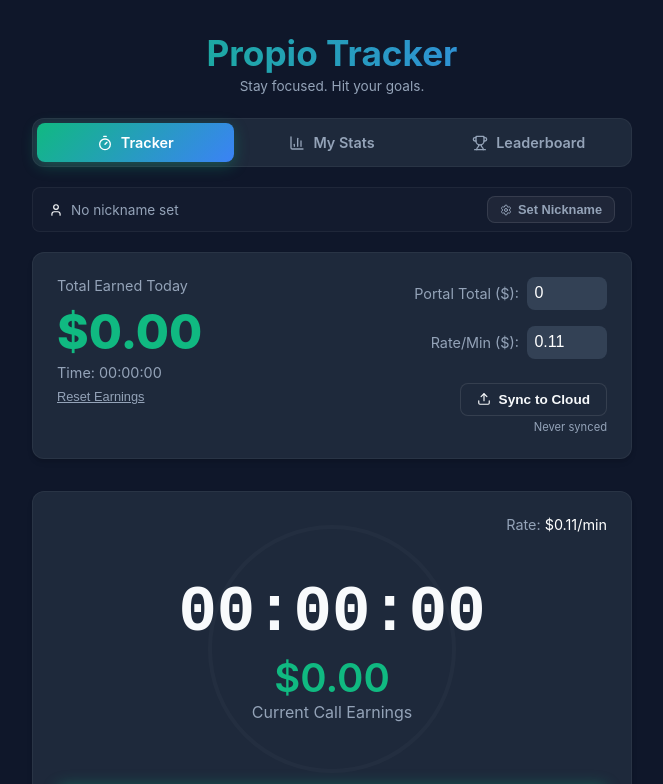
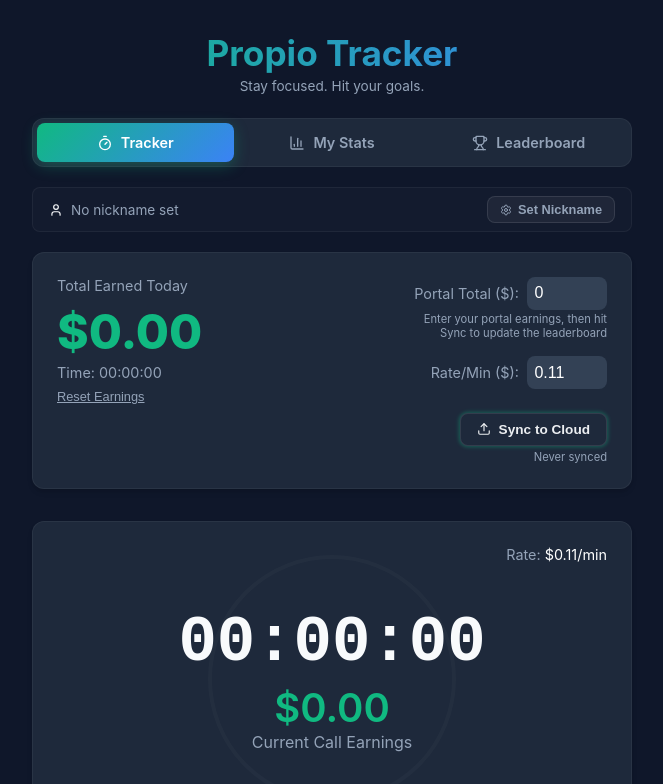
Before and after one commit to DanieljVilema/Propio-Tracker, a React (Vite) app: page / in a window 1280 px wide. Shown: the top 784 px of the page, without its empty margins (308-971 px from the left). Built offline with nearby package versions, Linux system fonts and the light colour scheme; no server answers.

Commit message:
fix: improve sync discoverability with helper text and pulsing button for new users

```diff
--- a/src/components/Dashboard.jsx
+++ b/src/components/Dashboard.jsx
@@ -94,6 +94,7 @@ export function Dashboard({
                 <div style={{ display: 'flex', flexDirection: 'column', gap: '1rem', alignItems: 'flex-end' }}>
 
                     {/* Initial Balance Config */}
+                    <div style={{ display: 'flex', flexDirection: 'column', alignItems: 'flex-end', gap: '0.15rem' }}>
                         <div style={{ display: 'flex', alignItems: 'center', gap: '0.5rem' }}>
                             <label style={{ color: 'var(--text-secondary)', fontSize: '0.9rem' }}>Portal Total ($):</label>
                             <input
@@ -107,6 +108,10 @@ export function Dashboard({
                                 className="input"
                                 style={{ width: '80px', padding: '0.4rem' }}
                             />
+                        </div>
+                        <span style={{ fontSize: '0.7rem', color: 'var(--text-secondary)', textAlign: 'right', maxWidth: '200px' }}>
+                            Enter your portal earnings, then hit Sync to update the leaderboard
+                        </span>
                     </div>
 
                     {/* Rate Config */}
@@ -152,7 +157,8 @@ export function Dashboard({
                                     display: 'flex',
                                     alignItems: 'center',
                                     gap: '0.5rem',
-                                    fontWeight: '600'
+                                    fontWeight: '600',
+                                    animation: !lastSyncTime ? 'pulse 2s ease-in-out infinite' : 'none'
                                 }}
                             >
                                 <Upload size={14} />
--- a/src/components/Leaderboard.jsx
+++ b/src/components/Leaderboard.jsx
@@ -559,8 +559,11 @@ export function Leaderboard({ nickname, onRequestAdjustment, onSync, syncStatus,
             ) : userStats.length === 0 ? (
                 <div className="card" style={{ textAlign: 'center', padding: '3rem' }}>
                     <div style={{ fontSize: '3rem', marginBottom: '1rem' }}>📊</div>
-                    <p style={{ color: 'var(--text-secondary)' }}>
-                        No data yet for this period. Start tracking calls!
+                    <p style={{ color: 'var(--text-secondary)', marginBottom: '0.5rem' }}>
+                        No data yet for this period.
+                    </p>
+                    <p style={{ color: 'var(--text-secondary)', fontSize: '0.8rem' }}>
+                        Go to the <strong style={{ color: 'var(--text-primary)' }}>Tracker</strong> tab, enter your Portal Total, and hit <strong style={{ color: 'var(--color-primary)' }}>Sync to Cloud</strong> to appear here.
                     </p>
                 </div>
             ) : (
--- a/src/index.css
+++ b/src/index.css
@@ -323,6 +323,7 @@ body {
     opacity: 0;
     transform: scale(0.95) translateY(10px);
   }
+
   to {
     opacity: 1;
     transform: scale(1) translateY(0);
@@ -438,3 +439,17 @@ body {
     transform: rotate(360deg);
   }
 }
+
+@keyframes pulse {
+
+  0%,
+  100% {
+    opacity: 1;
+    box-shadow: 0 0 0 0 rgba(16, 185, 129, 0.4);
+  }
+
+  50% {
+    opacity: 0.85;
+    box-shadow: 0 0 12px 4px rgba(16, 185, 129, 0.3);
+  }
+}
```
Lines whose indentation alone changed are shown as unchanged.
